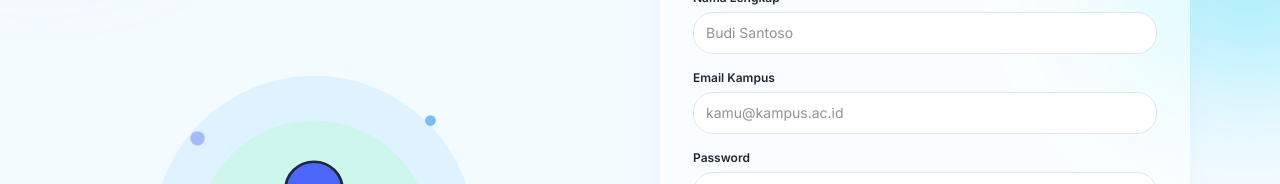
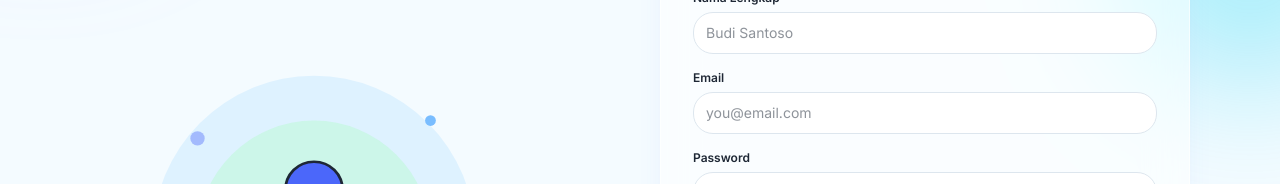
Before and after one commit to dafwann/burnoutguard, a Next.js app: page /register in a window 1280 px wide. Shown: the part 292-476 px from the top of the page. Built offline with nearby package versions, Linux system fonts and the light colour scheme; no server answers.

Commit message:
Update email label and placeholder in registration form

```diff
--- a/src/app/register/page.tsx
+++ b/src/app/register/page.tsx
@@ -102,10 +102,10 @@ export default function RegisterPage() {
                 </label>
 
                 <label className="block">
-                  <div className="text-xs font-semibold">Email Kampus</div>
+                  <div className="text-xs font-semibold">Email</div>
                   <input
                     type="email"
-                    placeholder="kamu@kampus.ac.id"
+                    placeholder="you@email.com"
                     value={email}
                     onChange={e => setEmail(e.target.value)}
                     className="mt-1.5 w-full rounded-xl border border-border bg-surface px-3 py-2.5 text-sm outline-none transition focus:border-primary focus:shadow-glow"
```
